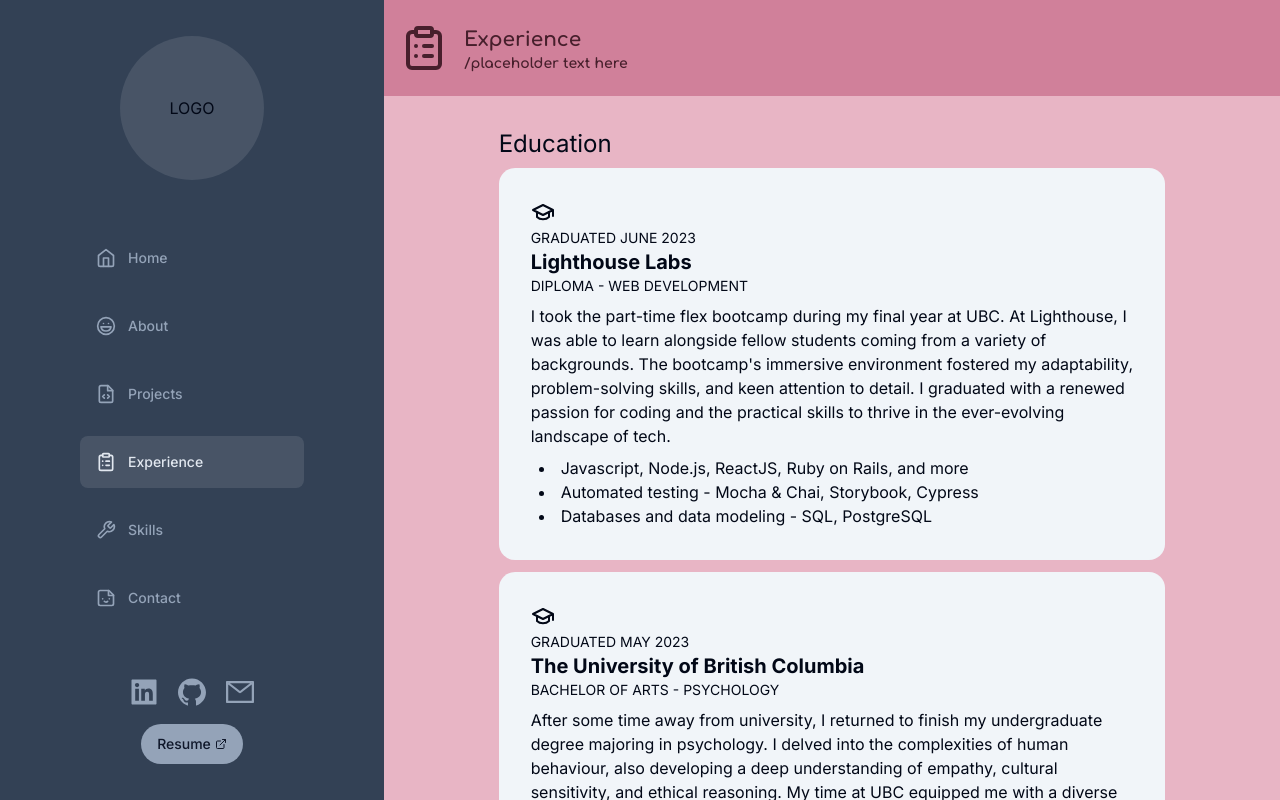
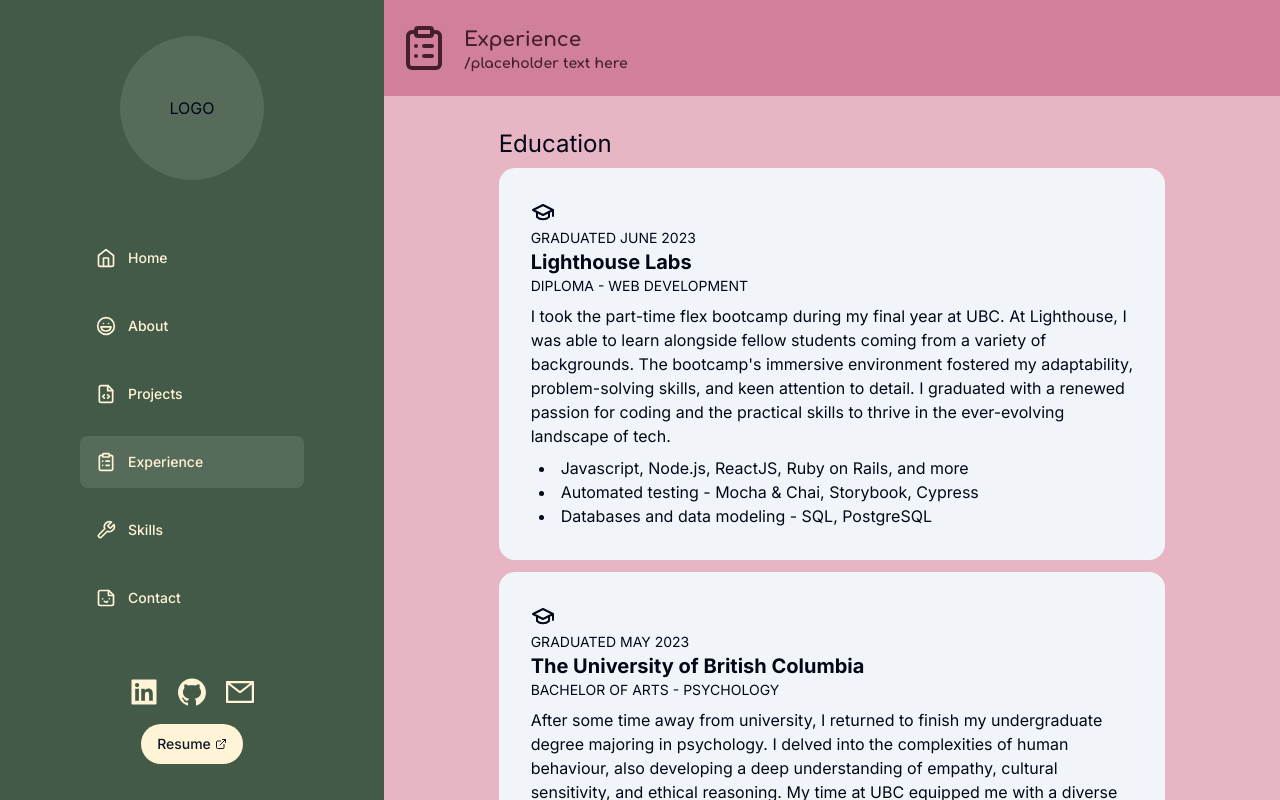
Before and after one commit to penguinboots/portfolio-v3, a Next.js app: page /experience in a window 1280 px wide. Shown: the top 800 px of the page. Built offline with nearby package versions, Linux system fonts and the light colour scheme.

Commit message:
style sidebar

```diff
--- a/components/Sidebar.tsx
+++ b/components/Sidebar.tsx
@@ -31,9 +31,7 @@ const socials = [
 const Sidebar = () => {
   const pathname = usePathname();
   return (
-    <div
-      className="flex flex-col items-center justify-evenly h-full bg-slate-700"
-    >
+    <div className="flex flex-col items-center justify-evenly h-full bg-sidebar">
       <div className="bg-white/10 w-36 h-36 rounded-full self-center flex items-center justify-center">
         <h1>LOGO</h1>
       </div>
@@ -46,11 +44,11 @@ const Sidebar = () => {
               `
               text-sm group flex p-2 sm:p-3 md:p-4 w-full
               justify-start font-medium cursor-pointer
-              hover:text-slate-200 hover:bg-white/10
+              hover:text-sidebar-text-hover hover:bg-white/10
               rounded-lg transition`,
               pathname.includes(route.href)
-                ? "text-slate-200 bg-white/10"
-                : "text-slate-400"
+                ? "text-sidebar-text bg-white/10"
+                : "text-sidebar-text"
             )}
           >
             <route.icon className="h-5 w-5 mr-3" />
@@ -62,14 +60,14 @@ const Sidebar = () => {
         <div className="flex space-x-4">
           {socials.map((social) => (
             <a href={social.href} key={social.href} target="_blank">
-              <social.icon className="h-8 w-8 text-slate-400" />
+              <social.icon className="h-8 w-8 text-sidebar-text hover:text-sidebar-text-hover" />
             </a>
           ))}
         </div>
         <Button
           asChild
           variant="secondary"
-          className="bg-slate-400 rounded-full"
+          className="bg-sidebar-text hover:text-sidebar-text-hover rounded-full"
         >
           <a
             href="https://flowcv.com/resume/7vgjugqk7r"
```
